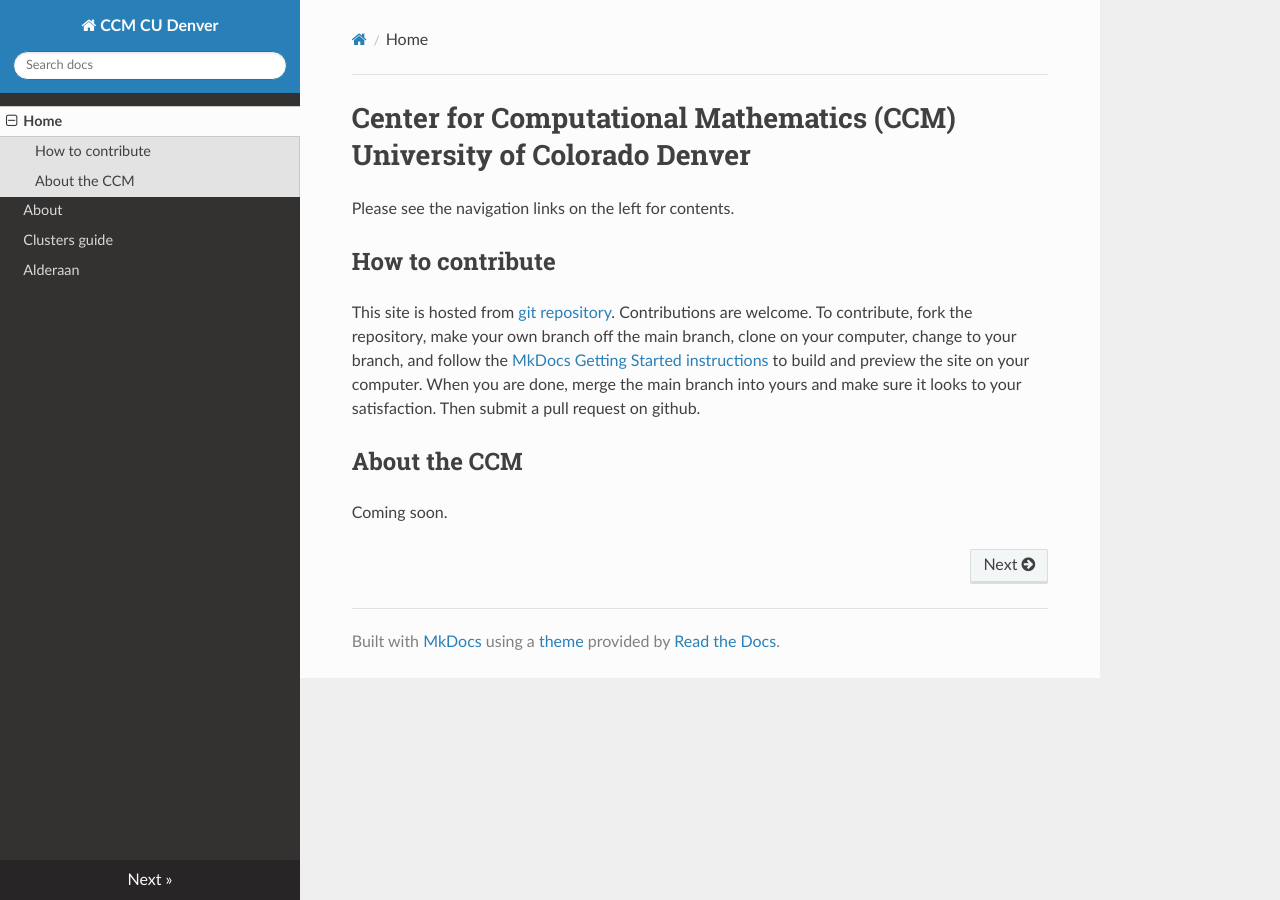
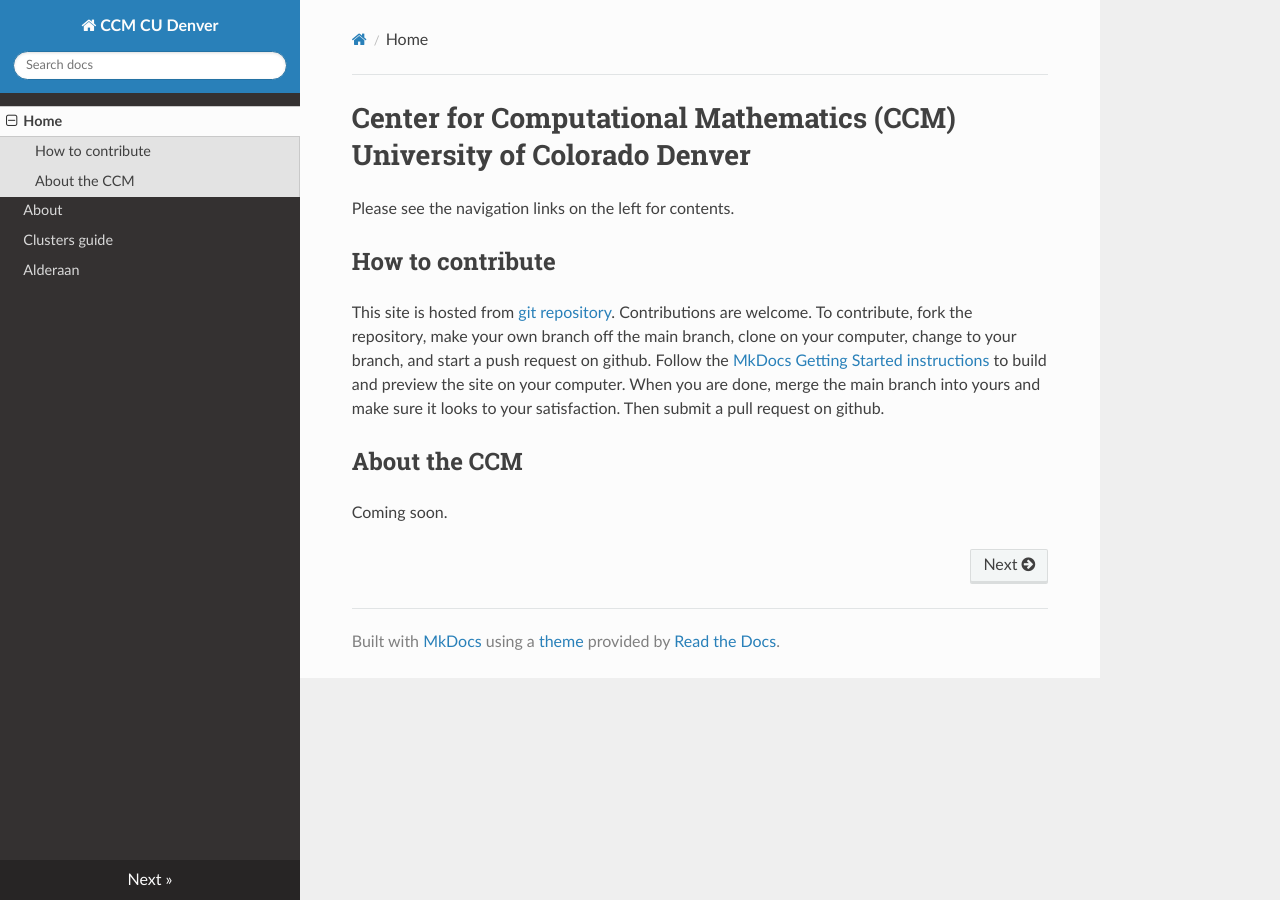
Before and after one commit to ccmucdenver/ccm-docs, an MkDocs documentation site: the page built from docs/index.md, in a window 1280 px wide. Built offline with MkDocs 1.6.1, drawn with Linux system fonts in a browser that asks for light colours; nearby versions of some CDN libraries.

Commit message:
home page

```diff
--- a/docs/index.md
+++ b/docs/index.md
@@ -3,7 +3,7 @@
 Please see the navigation links on the left for contents.
 
 ## How to contribute
-This site is hosted from [git repository](https://github.com/ccmucdenver/ccm-docs). Contributions are welcome. To contribute, fork the repository, make your own branch off the main branch, clone on your computer, change to your branch, and follow the [MkDocs Getting Started instructions](https://www.mkdocs.org/getting-started) to build and preview the site on your computer. When you are done, merge the  main branch into yours and make sure it looks to your satisfaction. Then submit a pull request on github.
+This site is hosted from [git repository](https://github.com/ccmucdenver/ccm-docs). Contributions are welcome. To contribute, fork the repository, make your own branch off the main branch, clone on your computer, change to your branch, and start a push request on github. Follow the [MkDocs Getting Started instructions](https://www.mkdocs.org/getting-started) to build and preview the site on your computer. When you are done, merge the  main branch into yours and make sure it looks to your satisfaction. Then submit a pull request on github.
 
 ## About the CCM
 
```
